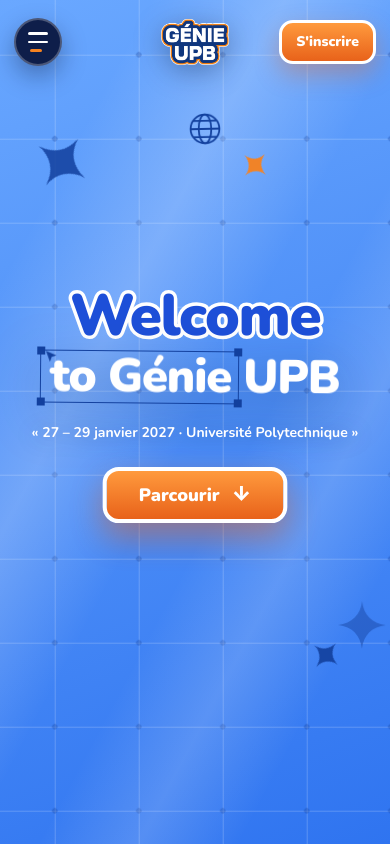
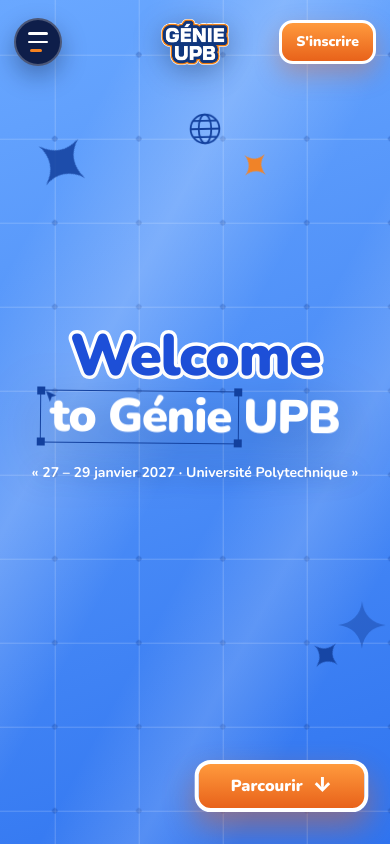
Before and after one commit to G4MA5/Genie_upbv2, a React (Vite) app: page / in a window 390 px wide. Shown: the top 844 px of the page. Built offline with nearby package versions, Linux system fonts and the light colour scheme.

Commit message:
style(rideau): move 'Parcourir' CTA closer to bottom edge on mobile and desktop

```diff
--- a/src/components/accueil/RideauAccueil.tsx
+++ b/src/components/accueil/RideauAccueil.tsx
@@ -314,20 +314,21 @@ export const RideauAccueil: React.FC<RideauAccueilProps> = ({ isOpen, onOpenSite
             >
               « 27 – 29 janvier 2027 · Université Polytechnique »
             </motion.p>
+          </div>
 
-            {/* === BOUTON PARCOURIR (JUSTE EN BAS DE LA DATE) === */}
+          {/* === 4. BOUTON PARCOURIR POSITIONNÉ VERS LE BAS DE L'ÉCRAN (NON COLLÉ MAIS PROCHE DU BAS) === */}
           <motion.div
             initial={{ opacity: 0, y: 16 }}
             animate={{ opacity: 1, y: 0 }}
             transition={{ duration: 0.5, delay: 0.7 }}
-              className="mt-6 sm:mt-8 pointer-events-auto z-20"
+            className="absolute left-1/2 bottom-8 min-[400px]:bottom-10 sm:bottom-12 lg:bottom-16 -translate-x-1/2 pointer-events-auto z-20"
           >
             <button
               onClick={() => {
                 window.scrollTo({ top: 0, left: 0, behavior: 'instant' });
                 onOpenSite();
               }}
-                className="min-h-[56px] sm:min-h-[60px] px-8 sm:px-10 lg:px-12 rounded-2xl border-4 border-white bg-gradient-to-b from-[#FF9A3D] to-[#E8621A] text-white font-black text-lg sm:text-xl flex items-center gap-3 active:scale-95 transition-transform cursor-pointer group shadow-[0_14px_30px_rgba(232,98,26,0.45)]"
+              className="min-h-[52px] sm:min-h-[60px] px-8 sm:px-10 lg:px-12 rounded-2xl border-4 border-white bg-gradient-to-b from-[#FF9A3D] to-[#E8621A] text-white font-black text-base sm:text-xl flex items-center gap-2.5 sm:gap-3 active:scale-95 transition-transform cursor-pointer group shadow-[0_14px_30px_rgba(232,98,26,0.45)] whitespace-nowrap"
               style={{
                 animation: 'fxBreathe 1.4s ease-in-out infinite alternate',
               }}
@@ -336,7 +337,6 @@ export const RideauAccueil: React.FC<RideauAccueilProps> = ({ isOpen, onOpenSite
               <span className="text-xl group-hover:translate-y-1 transition-transform">↓</span>
             </button>
           </motion.div>
-          </div>
         </motion.div>
       )}
     </AnimatePresence>
```
Lines whose indentation alone changed are shown as unchanged.
